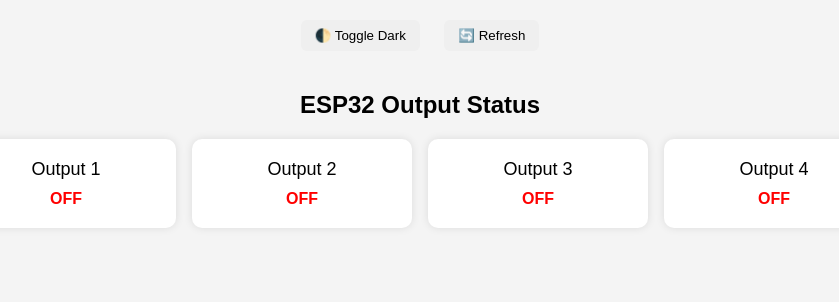
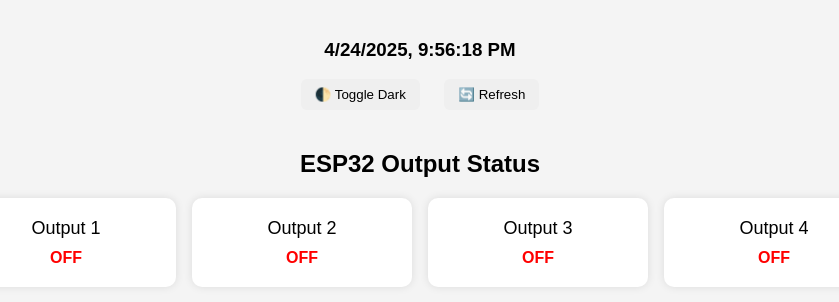
Before and after one commit to kutaibaa-akraa/ESP32-websocket-server-spiffs, a plain HTML site: page data/monitor.html in a window 1280 px wide. Shown: the whole page, without its empty margins (220-1059 px from the left). Drawn offline with Linux system fonts and the light colour scheme.

Commit message:
🧾 تعديل monitor.html لإظهار التاريخ والوقت:

```diff
--- a/data/monitor.html
+++ b/data/monitor.html
@@ -64,6 +64,7 @@
   </style>
 </head>
 <body>
+<h3 id="datetime"></h3>
   <button onclick="toggleDark()">🌓 Toggle Dark</button>
   <button onclick="refreshLabels()">🔄 Refresh</button>
 
@@ -110,6 +111,14 @@
         el.className = state === "1" ? "on" : "off";
       }
     };
+
+	function updateClock() {
+	  const now = new Date();
+	  const formatted = now.toLocaleString();
+	  document.getElementById("datetime").innerText = formatted;
+	}
+	setInterval(updateClock, 1000);
+	updateClock();
   </script>
 </body>
 </html>
```
